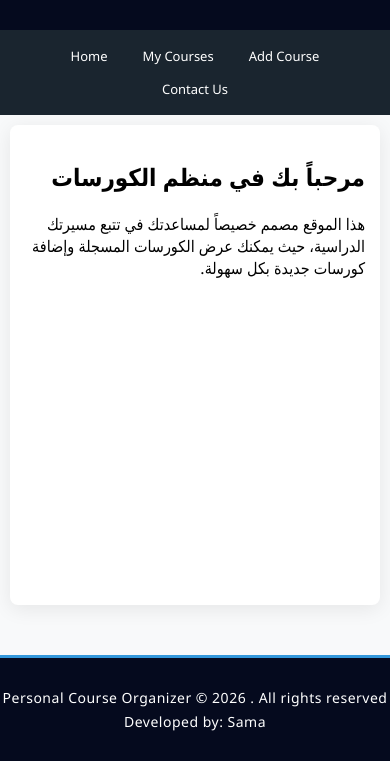
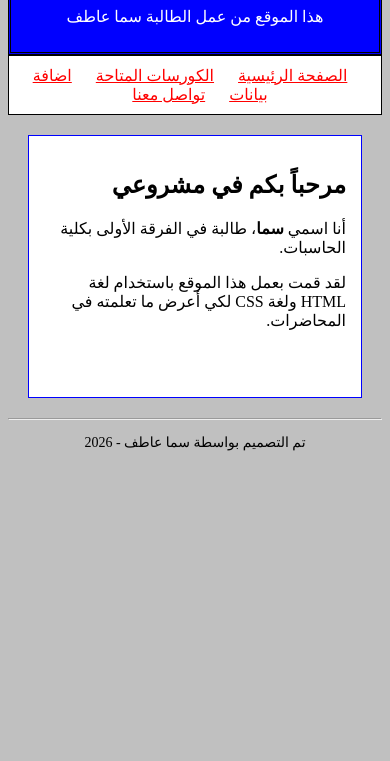
Before and after one commit to samaatef2372007-coder/it-project-sama, a plain HTML site: page index.html in a window 390 px wide. Shown: the part 133-894 px from the top of the page. After the commit the page ends 844 px from the top, so only its background shows below. Drawn offline with Linux system fonts and the light colour scheme.

Commit message:
Add files via upload

```diff
--- a/index.html
+++ b/index.html
@@ -1,29 +1,39 @@
 <!DOCTYPE html>
-<html lang="ar" dir="rtl">
+<html>
 <head>
     <meta charset="UTF-8">
-    <meta name="viewport" content="width=device-width, initial-scale=1.0">
-    <title>Personal Course Organizer - Home</title>
+    <title>موقع الطالبة سما</title>
     <link rel="stylesheet" href="style.css">
 </head>
 <body>
+
     <header>
-        <h1>Personal Course Organizer</h1>
-        <p>نظم رحلتك التعليمية بكفاءة</p>
+        <h1>الموقع الخاص بالدورة التدريبية</h1>
+        <p>هذا الموقع من عمل الطالبة سما عاطف</p>
     </header>
+
     <nav>
-        <a href="index.html">Home</a>
-        <a href="courses.html">My Courses</a>
-        <a href="add.html">Add Course</a>
-        <a href="contact.html">Contact Us</a>
+        <center>
+            <a href="index.html">الصفحة الرئيسية</a>
+            <a href="courses.html">الكورسات المتاحة</a>
+            <a href="add.html">اضافة بيانات</a>
+            <a href="contact.html">تواصل معنا</a>
+        </center>
     </nav>
-    <main>
-        <h2>مرحباً بك في منظم الكورسات</h2>
-        <p>هذا الموقع مصمم خصيصاً لمساعدتك في تتبع مسيرتك الدراسية، حيث يمكنك عرض الكورسات المسجلة وإضافة كورسات جديدة بكل سهولة.</p>
-    </main>
+
+    <div class="container">
+        <h2>مرحباً بكم في مشروعي</h2>
+        <p>أنا اسمي <b>سما</b>، طالبة في الفرقة الأولى بكلية الحاسبات.</p>
+        <p>لقد قمت بعمل هذا الموقع باستخدام لغة HTML ولغة CSS لكي أعرض ما تعلمته في المحاضرات.</p>
+
+        <br><br>
+
+    </div>
+
     <footer>
-        <p>Personal Course Organizer &copy; 2026 . All rights reserved</p>
-        <p>Developed by: Sama</p>
+        <hr>
+        <p>تم التصميم بواسطة سما عاطف - 2026</p>
     </footer>
+
 </body>
 </html>
--- a/style.css
+++ b/style.css
@@ -1,158 +1,39 @@
-:root {
-    --primary-color: #050a1e; /* كحلي غامق جداً للفخامة */
-    --accent-color: #3498db;  /* أزرق فاتح للروابط والزراير */
-    --bg-color: #f8f9fa;
-    --white: #ffffff;
-}
-
+/* ألوان صريحة وشغل بدائي */
 body {
-    font-family: 'Segoe UI', Tahoma, Geneva, Verdana, sans-serif;
-    margin: 0;
-    padding: 0;
-    background-color: var(--bg-color);
-    direction: rtl; /* لضبط الاتجاه العربي */
+    background-color: silver; /* لون رمادي قديم */
+    direction: rtl;
+    font-family: "Times New Roman", serif;
 }
 
 header {
-    background: var(--primary-color);
-    color: var(--white);
-    padding: 30px 0;
+    background-color: blue;
+    color: white;
     text-align: center;
-    box-shadow: 0 2px 5px rgba(0,0,0,0.2);
+    padding: 10px;
+    border: 3px double black;
 }
 
 nav {
-    background: #1a252f;
-    display: flex;
-    justify-content: center; /* ده المسؤول عن التوسط */
-    align-items: center;     /* ده بيوسطهم رأسياً */
-    padding: 12px;
-    position: sticky;
-    top: 0;
-    z-index: 1000;
-    direction: ltr;          /* عشان Home تبدأ من الشمال */
-    gap: 10px;               /* بيعمل مسافات متساوية بين الروابط */
-}
-nav a {
-    color: white;
-    text-decoration: none;
-    padding: 8px 20px;
-    margin: 0 5px;
-    font-weight: 500;
-    transition: 0.3s;
+    background-color: white;
+    padding: 10px;
+    border: 1px solid black;
 }
 
-nav a:hover {
-    background: var(--accent-color);
-    border-radius: 4px;
+nav a {
+    color: red;
+    margin: 10px;
 }
 
-main {
-    max-width: 900px;
-    margin: 40px auto;
-    padding: 30px;
-    background: var(--white);
-    min-height: 450px;
-    border-radius: 8px;
-    box-shadow: 0 4px 20px rgba(0,0,0,0.08);
+.container {
+    background-color: white;
+    margin: 20px;
+    padding: 15px;
+    border: 1px solid blue;
 }
 
-/* تنسيق الجداول */
-table {
-    width: 100%;
-    border-collapse: collapse;
-    margin-top: 25px;
+footer {
+    text-align: center;
+    margin-top: 20px;
+    font-size: 14px;
+    color: black;
 }
-
-th, td {
-    padding: 15px;
-    border: 1px solid #dee2e6;
-    text-align: center;
-}
-
-th {
-    background-color: var(--primary-color);
-    color: white;
-}
-
-tr:nth-child(even) { background-color: #fdfdfd; }
-
-tr:hover {
-    background-color: #f1f7fd;
-    transition: 0.2s;
-}
-
-/* تنسيق النماذج */
-form {
-    display: flex;
-    flex-direction: column;
-    gap: 15px;
-}
-
-input, textarea {
-    padding: 12px;
-    border: 1px solid #ced4da;
-    border-radius: 5px;
-    font-size: 16px;
-}
-
-button {
-    padding: 12px;
-    background: var(--accent-color);
-    color: white;
-    border: none;
-    border-radius: 5px;
-    cursor: pointer;
-    font-weight: bold;
-    font-size: 16px;
-}
-
-button:hover { background: #2980b9; }
-
-/* الفوتر (الحقوق المحفوظة) - مثل الصورة تماماً */
-footer {
-    background-color: var(--primary-color);
-    color: white;
-    text-align: center;
-    padding: 25px 0;
-    margin-top: 50px;
-    border-top: 3px solid var(--accent-color);
-}
-
-footer p {
-    margin: 5px 0;
-    font-size: 14px;
-    letter-spacing: 0.5px;
-}
-
-/* تنسيق احترافي للموبايل - الوضع العمودي */
-@media (max-width: 600px) {
-    nav {
-        flex-direction: row; /* يخلي القائمة جنب بعضها */
-        flex-wrap: wrap;    /* لو الكلام كتير ينزل سطر جديد تلقائي */
-        justify-content: center;
-        gap: 5px;
-    }
-
-    nav a {
-        padding: 5px 10px;
-        font-size: 13px; /* تصغير الخط شوية عشان يكفي العرض */
-    }
-
-    main {
-        margin: 10px;
-        padding: 15px;
-        width: auto;
-    }
-
-    /* سر جمال الجدول على الموبايل */
-    table {
-        display: block;
-        overflow-x: auto; /* يخلي الدكتور يشد الجدول يمين وشمال بصابعه لو كبير */
-        white-space: nowrap;
-    }
-
-    header h1 {
-        font-size: 1.5rem; /* تصغير العنوان عشان مياخدش مساحة */
-    }
-}
```
